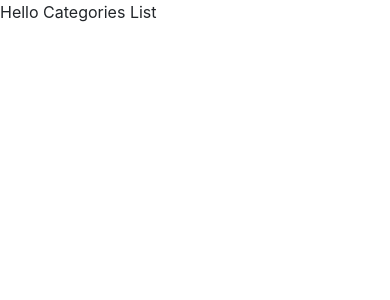
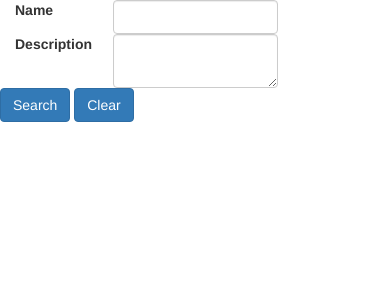
Before and after one commit to anawatj/northwind_ci, a CodeIgniter app: page /database/index.php/categories/show in a window 390 px wide. Shown: the top 300 px of the page. Run offline with CodeIgniter, Linux system fonts and the light colour scheme; some libraries are stand-ins or nearby versions.

Commit message:
categories search

```diff
--- a/northwind/application/controllers/Categories.php
+++ b/northwind/application/controllers/Categories.php
@@ -32,4 +32,9 @@
 				$ret = $this->categories->get_all_entries();
 				echo json_encode($ret);
 			}
+			public function search()
+			{
+				$ret= $this->categories->get_by_query();
+				echo json_encode($ret);
+			}
 	}
--- a/northwind/application/models/Categories_Model.php
+++ b/northwind/application/models/Categories_Model.php
@@ -45,5 +45,16 @@
 
 
                 }
+                public function get_by_query()
+                {
+                    $obj=json_decode(file_get_contents('php://input'));
+                    $this->db->from('categories');
+                    $this->db->where(array(
+                            'name' => $obj->name,
+                            'description'=>$obj->description
+                        ));
+                    $query = $this->db->get();
+                    return $query->result();
+                }
 	}
 ?>
--- a/northwind/application/views/categories/show.php
+++ b/northwind/application/views/categories/show.php
@@ -1 +1,24 @@
-Hello Categories List
+<div class="col-xs-12" ng-controller="categoriesShowCtrl" ng-init="init()">
+	<form>
+		<div class="row">
+			<div class="col-xs-3">
+					<label>Name</label>
+			</div>
+			<div class="col-xs-6">
+					<input type="text" class="form-control" ng-model="model.name"/>
+			</div>
+		</div>
+		<div class="row">
+			<div class="col-xs-3">
+				<label>Description</label>
+			</div>
+			<div class="col-xs-6">
+					<textarea class="form-control" ng-model="model.description"></textarea>
+			</div>
+		</div>
+		<div class="row">
+				<button class="btn btn-primary" ng-click="search()">Search</button>
+				<button class="btn btn-primary" ng-click="clear()">Clear</button>
+		</div>
+	</form>
+</div>
--- a/northwind/public/js/app/controllers/categories/show.js
+++ b/northwind/public/js/app/controllers/categories/show.js
@@ -2,7 +2,7 @@ app.controller('categoriesShowCtrl',function($scope,categoriesService)
 {
 	$scope.model=
 	{
-		categoryName:"",
+		name:"",
 		description:""
 	};
 	$scope.results=[];
```
